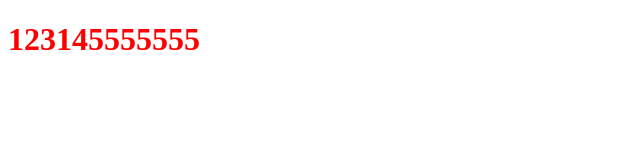
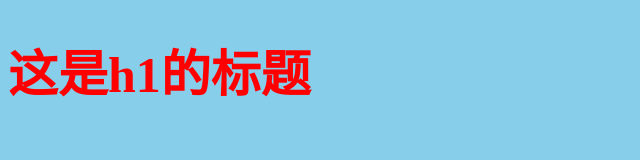
Before and after one commit to 108266zx/yll, a plain HTML site: page index.html in a window 1280 px wide. Shown: the whole page, without its empty margins (0-640 px from the left). Drawn offline with Linux system fonts and the light colour scheme.

Commit message:
新增了index.css和index.js并修改了index.html文件

```diff
--- /dev/null
+++ b/index.css
@@ -0,0 +1,7 @@
+h1 {
+  font-size: 50px;
+  color: red;
+}
+body {
+  background-color: skyblue;
+}
--- a/index.html
+++ b/index.html
@@ -6,13 +6,10 @@
     <meta http-equiv="X-UA-Compatible" content="ie=edge" />
     <title>123</title>
   </head>
-  <style>
-    h1 {
-      color: red;
-    }
-  </style>
+  <link rel="stylesheet" href="./index.css" />
 
   <body>
-    <h1>123145555555</h1>
+    <h1>这是h1的标题</h1>
+    <script src="./index.js"></script>
   </body>
 </html>
```
Also changed, not shown: index.js (added).
